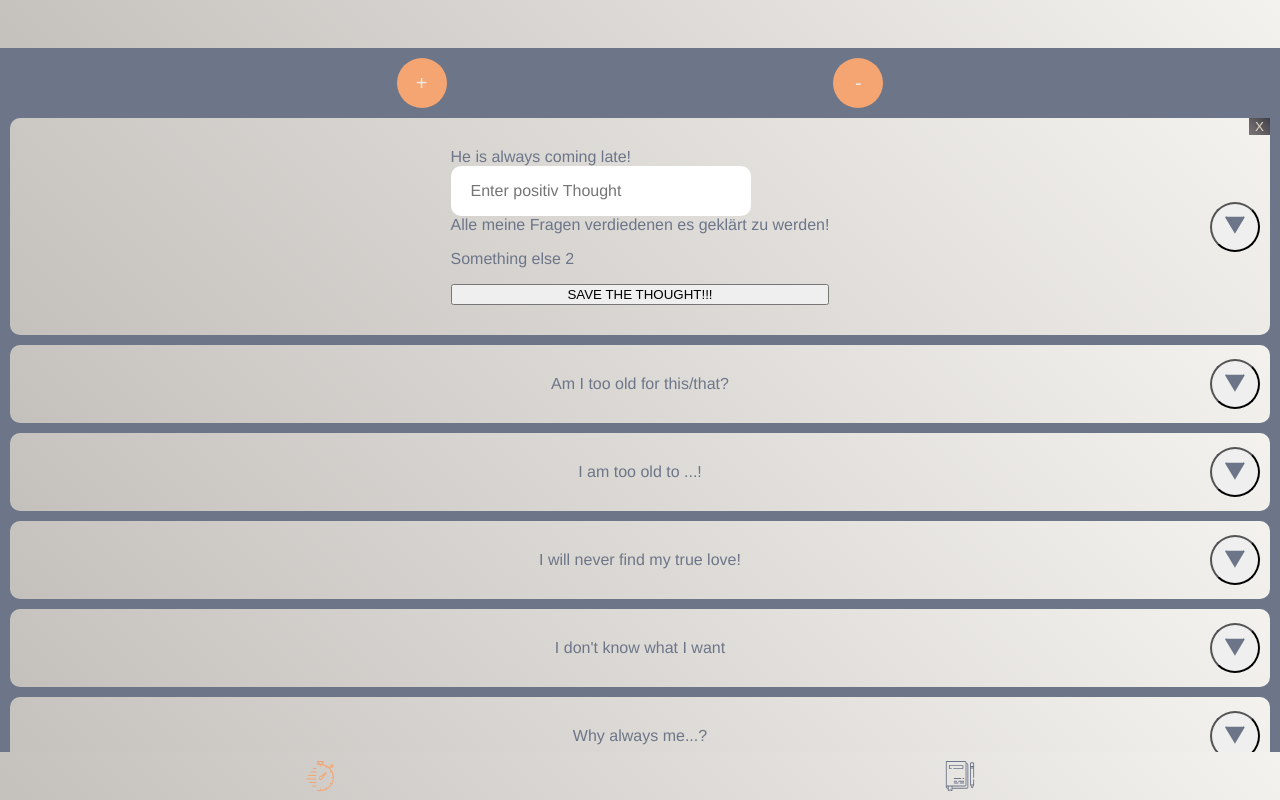
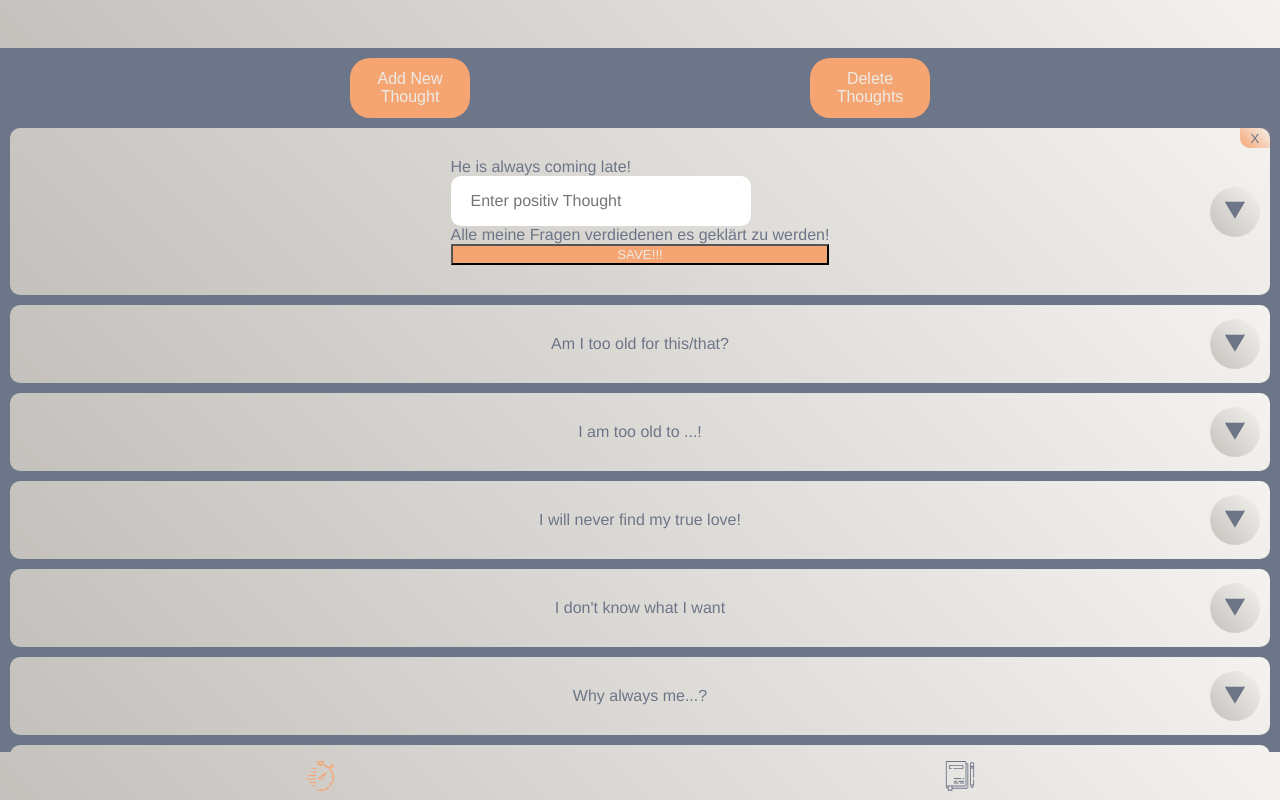
Before and after one commit to rschulzongithub/permanent-efforts, a React (Create React App) app: page /constructor in a window 1280 px wide. Both pictures are taken after a click on the button 1235 px from the left and 157 px from the top of the page. Built offline with nearby package versions, Linux system fonts and the light colour scheme.

Commit message:
Styling Changes

```diff
--- a/src/DestrThoughts.js
+++ b/src/DestrThoughts.js
@@ -10,8 +10,6 @@ export default function DestrThoughts({
   setCreateThought,
   setDeleteThought,
   onAddThought,
-  collapsed,
-  setCollapsed,
   handleClick,
   onButtonClick
 }) {
@@ -26,14 +24,12 @@ export default function DestrThoughts({
           onChange={event => setNewConstructiveThought(event.target.value)}
         ></NewThoughtInput>
         {thoughts[index].konstrThought}
-        {/* {thoughts.map((thought, index) => (
-          <ThoughtEl key={index}>{thought.konstrThought}</ThoughtEl>
-        ))} */}
-        <p>Something else 2</p>
         <DeleteBtn onClick={() => change(index)}>X</DeleteBtn>{' '}
-        <button onClick={() => onButtonClick(index, newConstructiveThought)}>
-          SAVE THE THOUGHT!!!
-        </button>
+        <SaveThoughtBtn
+          onClick={() => onButtonClick(index, newConstructiveThought)}
+        >
+          SAVE!!!
+        </SaveThoughtBtn>
       </>
     )
   }
@@ -45,10 +41,10 @@ export default function DestrThoughts({
           <ThoughtsOverview>
             <ButtonWrapper>
               <BtnAddThought onClick={() => setCreateThought(!createThought)}>
-                +
+                Add New Thought
               </BtnAddThought>
               <BtnAddThought onClick={() => setDeleteThought(!deleteThought)}>
-                -
+                Delete Thoughts
               </BtnAddThought>
             </ButtonWrapper>
 
@@ -97,6 +93,13 @@ const ArrowDownBtn = styled.button`
   width: 50px;
   right: 10px;
   border-radius: 50%;
+  border: none;
+  background: linear-gradient(45deg, #c4c1bd 0%, #f4f2ee 100%);
+`
+
+const SaveThoughtBtn = styled.button`
+  background: #f5a571;
+  color: #edeae5;
 `
 
 const ArrowDownImg = styled.img`
@@ -161,10 +164,10 @@ const ButtonWrapper = styled.div`
 `
 const BtnAddThought = styled.button`
   border: none;
-  border-radius: 50%;
-  height: 50px;
-  width: 50px;
-  font-size: 20px;
+  border-radius: 20px;
+  height: 60px;
+  width: 120px;
+  font-size: 16px;
   background: #f5a571;
   color: #edeae5;
 `
@@ -183,12 +186,15 @@ const ThoughtEl = styled.div`
   font-family: Helvetica, sans-serif;
 `
 const DeleteBtn = styled.button`
+  height: 20px;
+  width: 30px;
   position: absolute;
   right: 0px;
   top: 0px;
-  background: linear-gradient(45deg, #7c7575 0%, #403f48 100%);
+  background: linear-gradient(45deg, #f5a571 0%, transparent 100%);
   border: none;
-  color: #e3d9ca;
+  border-bottom-left-radius: 10px;
+  color: #6d7588;
   font-size: bold;
   border-bottom-color: transparent;
 `
```
